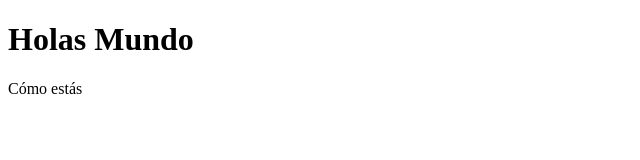
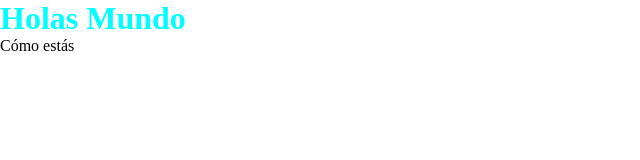
Before and after one commit to NicoGarcia81/classgit, a plain HTML site: page index.html in a window 1280 px wide. Shown: the whole page, without its empty margins (0-640 px from the left). Drawn offline with Linux system fonts and the light colour scheme.

Commit message:
Agregamos estilo al h1

```diff
--- a/css/style.css
+++ b/css/style.css
@@ -3,3 +3,7 @@
     padding: 0px;
     box-sizing: border-box;
 }
+h1{
+    font-family: 'Times New Roman', Times, serif;
+    color: aqua;
+}
--- a/index.html
+++ b/index.html
@@ -4,6 +4,7 @@
     <meta charset="UTF-8">
     <meta http-equiv="X-UA-Compatible" content="IE=edge">
     <meta name="viewport" content="width=device-width, initial-scale=1.0">
+    <link rel="stylesheet" href="./css/style.css">
     <title>Document</title>
 </head>
 <body>
```
